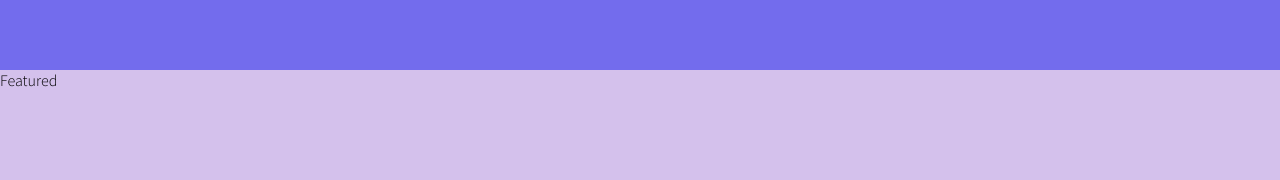
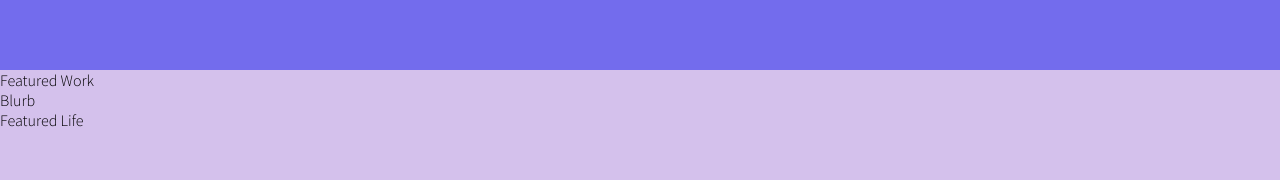
Before and after one commit to DivaGodiva/BB-Log, a React (Create React App) app: page / in a window 1280 px wide. Shown: the part 290-470 px from the top of the page. Built offline with nearby package versions, Linux system fonts and the light colour scheme.

Commit message:
landing structure

```diff
--- a/src/components/Landing.js
+++ b/src/components/Landing.js
@@ -2,11 +2,17 @@ import React from 'react';
 
 const Landing = () => (
   <div className="landing panels">
-    <div className="landingheadercontainer">
-      <h2 className="landingheader"> Featured </h2>
+    <div className="landingworkcontainer">
+      <h2 className="landingwork"> Featured Work</h2>
     </div>
     <div className="landingbodycontainer">
       <div className="landingbody"></div>
+    </div>
+    <div className="landingblurbcontainer">
+      <span className="landingblurb"> Blurb </span>
+    </div>
+    <div className="landinglifecontainer">
+      <h2 className="landinglife"> Featured Life</h2>
     </div>
   </div>
 )
```
